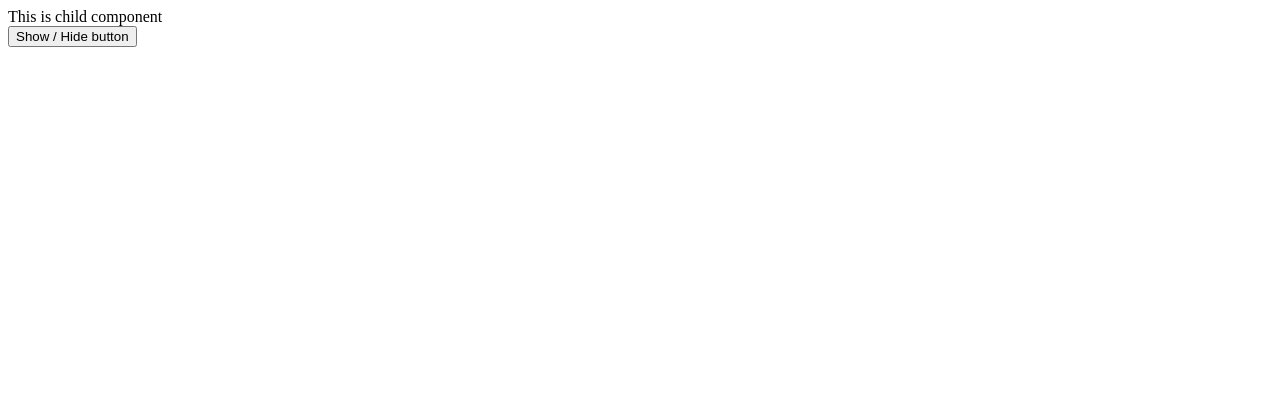
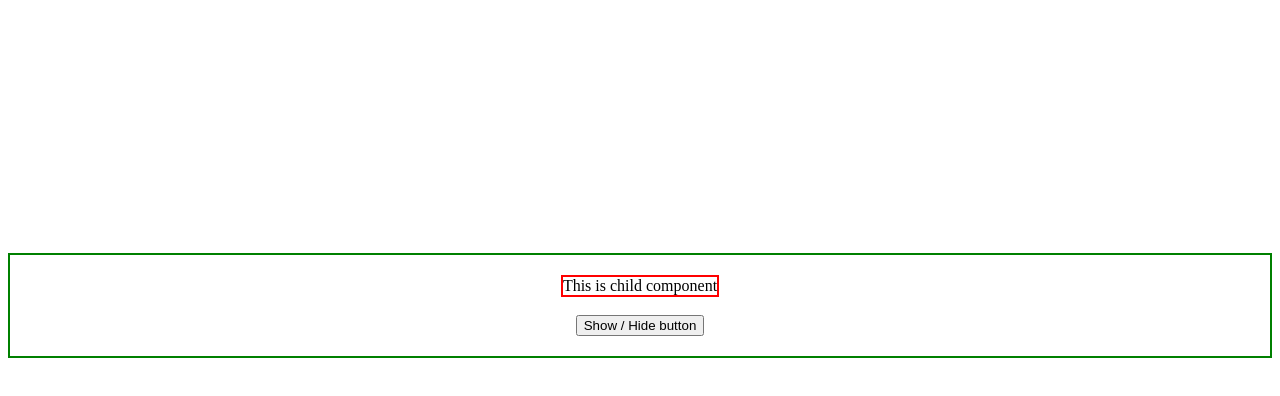
Before and after one commit to kondareddyyaramala/life-cycle-hooks-in-angular-services, an Angular app: page / in a window 1280 px wide. Shown: the top 396 px of the page. Built offline with nearby package versions, Linux system fonts and the light colour scheme.

Commit message:
4 files modified

```diff
--- a/src/app/app.component.css
+++ b/src/app/app.component.css
@@ -1,3 +1,8 @@
-p {
-  font-family: Lato;
+.app-container{
+  display: flex;
+  flex-direction:  column;
+  align-items: center;
+  padding: 20px;
+  border: 2px solid green;
+  margin-top: 20%;
 }
--- a/src/app/app.component.html
+++ b/src/app/app.component.html
@@ -1,2 +1,5 @@
-<app-child-one *ngIf="toggleComponent"></app-child-one>
-<button (click)="toggleComponent = !toggleComponent">Show / Hide button</button>
+<div class="app-container">
+	<app-child-one *ngIf="toggleComponent"></app-child-one>
+  <br>
+	<button (click)="toggleComponent = !toggleComponent">Show / Hide button</button>
+</div>
--- a/src/app/child-one/child-one.component.css
+++ b/src/app/child-one/child-one.component.css
@@ -0,0 +1,3 @@
+section{
+  border: 2px solid red;
+}
--- a/src/app/service-one.service.ts
+++ b/src/app/service-one.service.ts
@@ -1,8 +1,8 @@
-import { Injectable, Inject } from '@angular/core';
+import { Injectable, Inject, OnInit } from '@angular/core';
 import { OnDestroy } from '@angular/core';
 
 @Injectable()
-export class ServiceOneService implements OnDestroy{
+export class ServiceOneService implements OnDestroy, OnInit {
 
   constructor() {
   }
```
